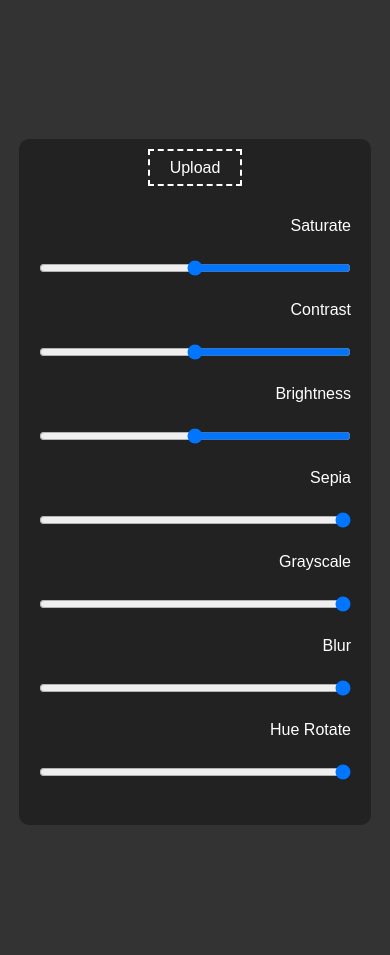
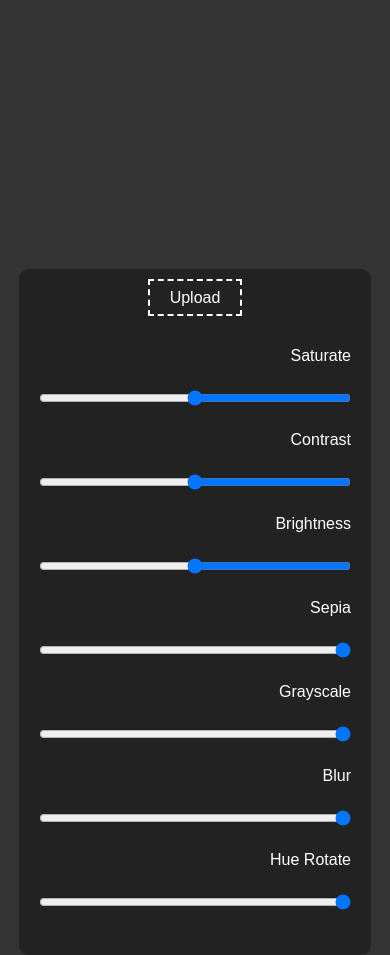
Before and after one commit to moaraby-projects/filters-Image, a plain HTML site: page index.html in a window 390 px wide. Before the commit the page ends 844 px from the top, so only its background shows below. Drawn offline with Linux system fonts and the light colour scheme.

Commit message:
Add files via upload

```diff
--- a/css/master.css
+++ b/css/master.css
@@ -78,7 +78,7 @@ span {
 
 @media (max-width:992px) {
     .container {
-        margin-top: 60px;
+        margin-top: 190px;
         grid-template-columns: none;
         grid-template-rows: 1fr;
         gap: 40px;
```
